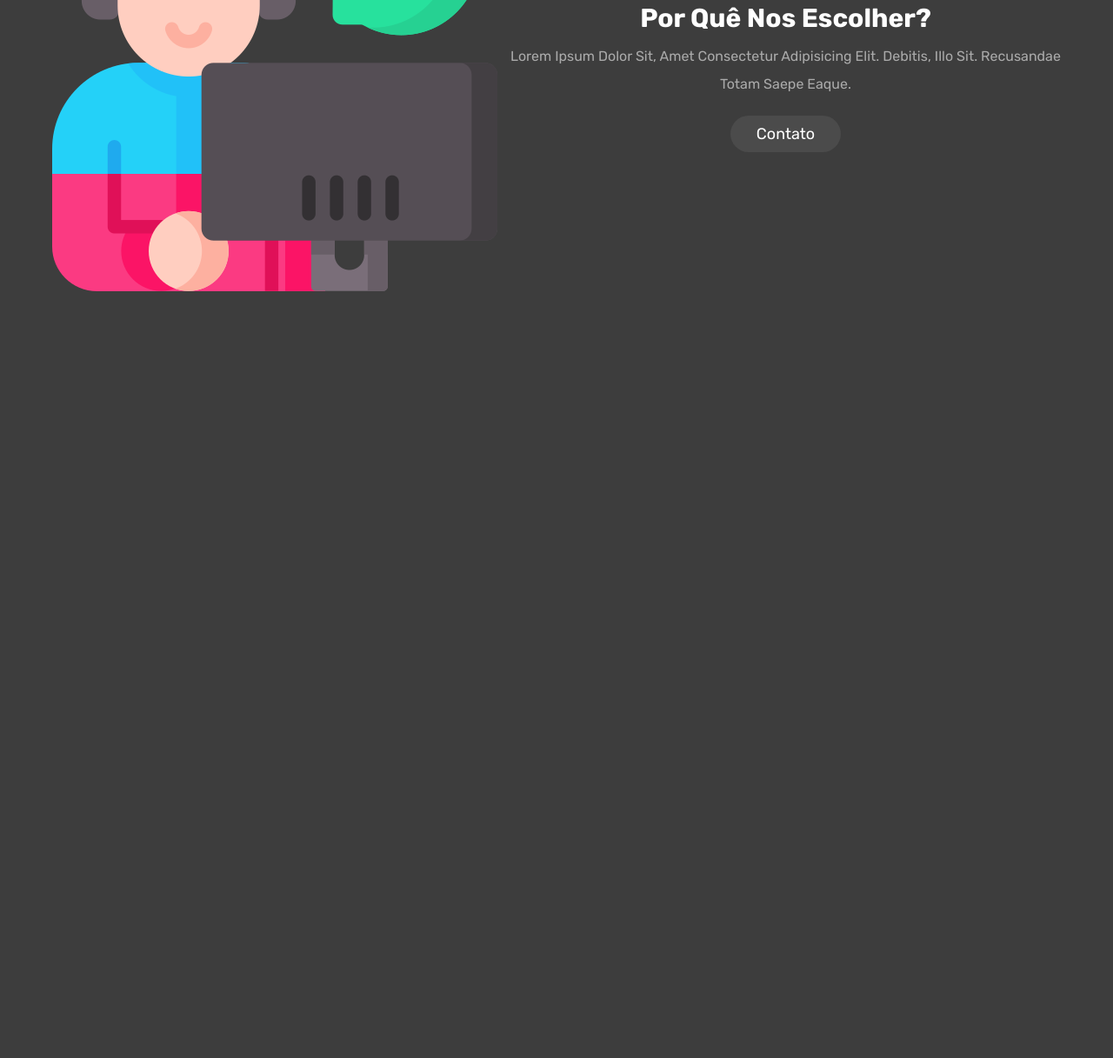
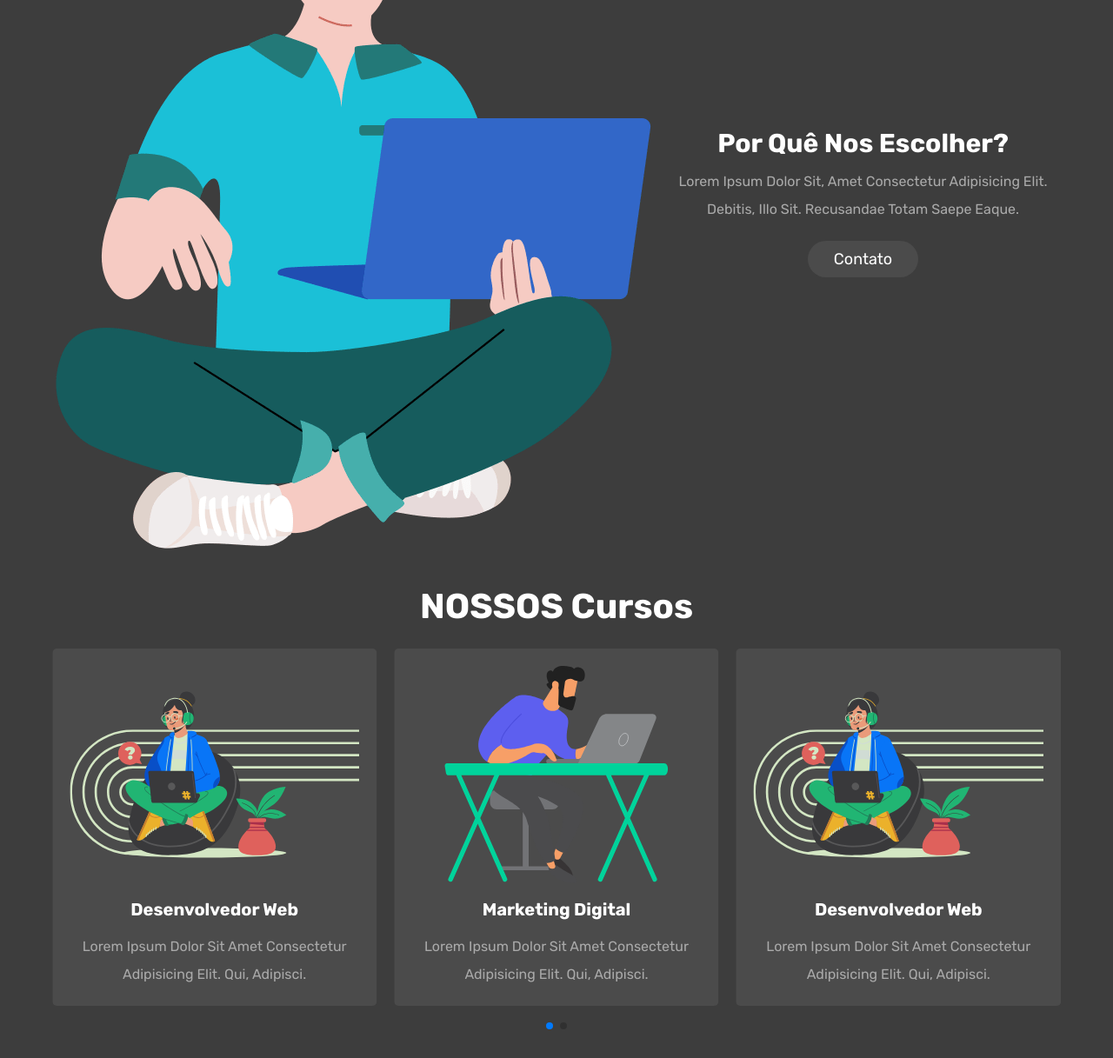
Before and after one commit to teresabat/educationWebsite, a plain HTML site: page index.html in a window 1280 px wide. Shown: the part 988-2205 px from the top of the page at 87% size. Before the commit the page ends 1354 px from the top, so only its background shows below. Drawn offline with nearby package versions, Linux system fonts and the light colour scheme.

Commit message:
Site pronto

```diff
--- a/css/style.css
+++ b/css/style.css
@@ -70,6 +70,18 @@ section {
 .btn:hover {
     background-color: var(--white);
     color: var(--black);
+}
+
+.heading {
+    margin-bottom: 2.5rem;
+    text-align: center;
+    font-size: 4rem;
+    color: var(--white);
+    text-transform: uppercase;
+}
+
+.heading span {
+    color: var(--green);
 }
 
 .header {
@@ -210,18 +222,38 @@ section {
     color: var(--light-white);
 }
 
+.courses .slide {
+    background-color: var(--light-bg);
+    border-radius: .5rem;
+    text-align: center;
+    padding: 2rem;
+    margin-bottom: 4rem;
+}
 
+.courses .slide img {
+    height: 25rem;
+    width: 100%;
+}
 
+.courses .slide h3 {
+    margin: 1.5rem 0;
+    font-size: 2rem;
+    color: var(--white);
+}
 
+.courses .slide p {
+    line-height: 2;
+    font-size: 1.6rem;
+    color: var(--light-white);
+}
 
+.swiper-pagination-bullet {
+    background-color: var(--white);
+}
 
-
-
-
-
-
-
-
+.swiper-pagination-bullet-active {
+    background-color: var(--green);
+}
 
 
 
--- a/index.html
+++ b/index.html
@@ -14,6 +14,9 @@
     <link rel="stylesheet" href="https://cdnjs.cloudflare.com/ajax/libs/font-awesome/6.5.2/css/all.min.css">
     <!-- custom css file link -->
     <link rel="stylesheet" href="/css/style.css">
+
+    <!-- swiper css link -->
+    <link rel="stylesheet" href="https://unpkg.com/swiper@8/swiper-bundle.min.css" />
 </head>
 
 <body>
@@ -123,7 +126,7 @@
         <div class="row">
 
             <div class="img">
-                <img src="images/about-img.png" alt="">
+                <img src="/images/home-img.png" alt="">
             </div>
 
             <div class="content">
@@ -149,7 +152,32 @@
     <!-- courses section starts -->
 
 
+    <section class="courses" id="courses">
 
+        <h1 class="heading">nossos <strong>cursos</strong></h1>
+
+        <div class="swiper course-slider">
+
+            <div class="swiper-wrapper">
+
+                <div class="swiper-slide slide">
+                    <img src="/images/course-1.svg" alt="">
+                    <h3>desenvolvedor web</h3>
+                    <p>Lorem ipsum dolor sit amet consectetur adipisicing elit. Qui, adipisci.</p>
+                </div>
+                <div class="swiper-slide slide">
+                    <img src="/images/course2.svg" alt="">
+                    <h3>marketing digital</h3>
+                    <p>Lorem ipsum dolor sit amet consectetur adipisicing elit. Qui, adipisci.</p>
+                </div>
+
+            </div>
+
+            <div class="swiper-pagination"></div>
+
+        </div>
+
+    </section>
 
 
 
@@ -162,6 +190,9 @@
 
 
 
+    <!-- swiper js link -->
+    <script src="https://unpkg.com/swiper@8/swiper-bundle.min.js"></script>
+
     <!-- custom js file link -->
     <script src="js/script.js"></script>
 </body>
--- a/js/script.js
+++ b/js/script.js
@@ -5,3 +5,24 @@ menuBtn.onclick = () => {
     menuBtn.classList.toggle('fa-times');
     navbar.classList.toggle('active');
 }
+
+var swiper = new Swiper(".course-slider", {
+    spaceBetween: 20,
+    grabCursor: true,
+    loop: true,
+    pagination: {
+        el: ".swiper-pagination",
+        clickable: true,
+    },
+    breakpoints: {
+        540: {
+            slidesPerView: 1,
+        },
+        768: {
+            slidesPerView: 2,
+        },
+        1024: {
+            slidesPerView: 3,
+        },
+    },
+});
```
Also changed, not shown: images/about-img.png (deleted), images/course-1.svg (added), images/course2.svg (added).
